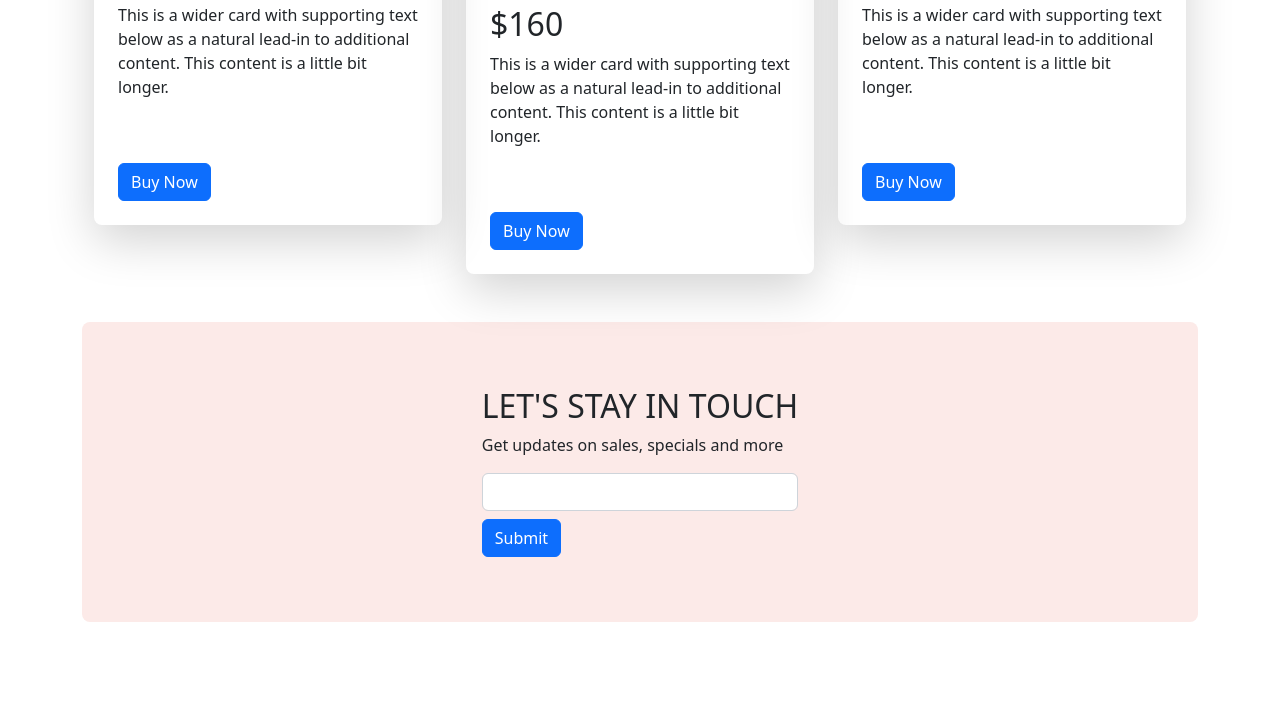
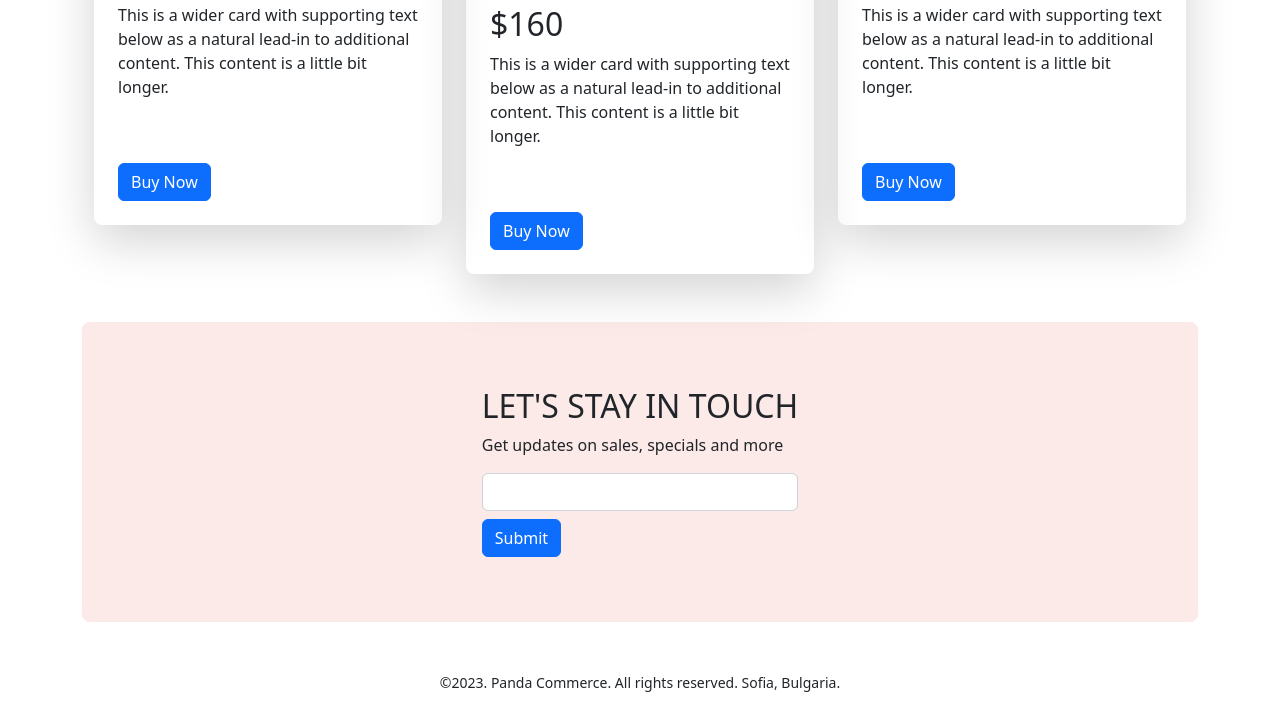
Before and after one commit to shohagroy/panda_commerce-bootstarp, a plain HTML site: page index.html in a window 1280 px wide. Shown: the part 1863-2573 px from the top of the page. Before the commit the page ends 2533 px from the top, so only its background shows below. Drawn offline with nearby package versions, Linux system fonts and the light colour scheme.

Commit message:
footer section added

```diff
--- a/index.html
+++ b/index.html
@@ -251,14 +251,13 @@
       </section>
           </div>
         </div>
-
       <!-- Subscribe Section end -->
 
+    </main>
 
-
-
-
-    </main>
+    <footer class="text-center">
+      <p><small>©2023. Panda Commerce. All rights reserved. Sofia, Bulgaria.</small></p>
+    </footer>
 
 
 
```
